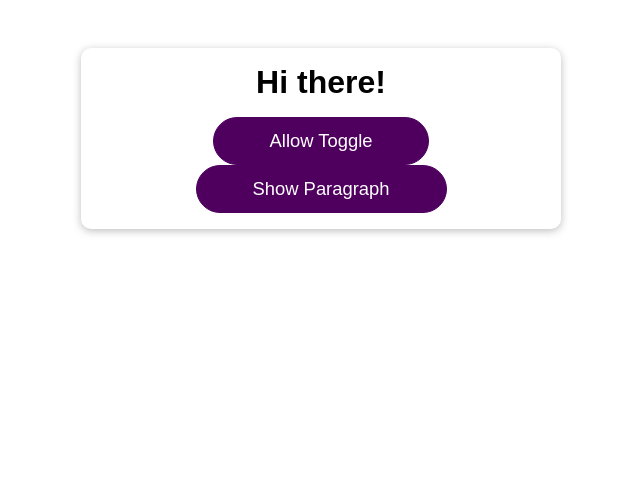
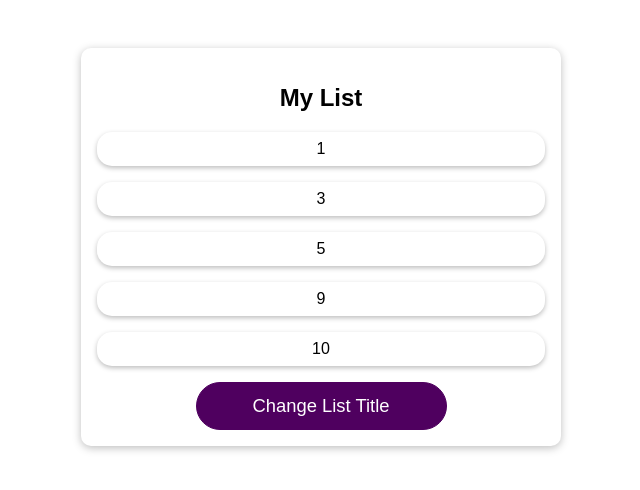
Before and after one commit to farbod-behnam/react-optimization-techniques, a React (Create React App) app: page / in a window 1280 px wide. Shown: the top 490 px of the page, without its empty margins (319-959 px from the left). Built offline with nearby package versions, Linux system fonts and the light colour scheme.

Commit message:
implemente useMemo to improve the performance in DemoList

```diff
--- a/src/App.tsx
+++ b/src/App.tsx
@@ -1,31 +1,28 @@
-import { useCallback, useState } from 'react';
+import { useCallback, useMemo, useState } from 'react';
 import './App.css';
-import DemoOutput from './components/Demo/DemoOutput';
+import DemoList from './components/DemoList/DemoList';
 import Button from './components/UI/Button/Button';
 
 function App() {
-  const [showParagraph, setShowParagraph] = useState<boolean>(false);
-  const [allowToggle, setAllowToggle] = useState<boolean>(false);
 
-  console.log("APP RUNNING");
+  const [listTitle, setListTitle] = useState<string>("My List");
+
+  const changeTitleHandler = useCallback(() => {
+    setListTitle("New Title");
+  }, []);
+
+  const listItems: number[] = useMemo(() => {
+    return [5, 3, 1, 10, 9];
+  }, []);
 
 
-  const toggleParagraphHandler = useCallback( () => {
-    if (allowToggle) {
-      setShowParagraph((prevShowParagraphState) => !prevShowParagraphState);
-    }
-  }, [allowToggle]);
-
-  const allowToggleHandler = () => {
-    setAllowToggle(true);
-  }
-
   return (
-    <div className="app">
-      <h1>Hi there!</h1>
-      <DemoOutput show={showParagraph} />
-      <Button onClick={allowToggleHandler}>Allow Toggle</Button>
-      <Button onClick={toggleParagraphHandler}>Show Paragraph</Button>
+    // before useMemo
+    // <UseCallbackComponent />
+    // after useMemo
+    <div className='app'>
+      <DemoList title={listTitle} items={listItems} />
+      <Button onClick={changeTitleHandler}>Change List Title</Button>
     </div>
   );
 }
--- /dev/null
+++ b/src/components/DemoList/DemoList.module.css
@@ -0,0 +1,12 @@
+.list ul {
+  list-style: none;
+  margin: 0;
+  padding: 0;
+}
+
+.list li {
+  margin: 1rem 0;
+  padding: 0.5rem;
+  box-shadow: 0 2px 5px rgba(0, 0, 0, 0.26);
+  border-radius: 15px;
+}
--- /dev/null
+++ b/src/components/DemoList/DemoList.tsx
@@ -0,0 +1,32 @@
+import React, { useMemo } from 'react'
+
+import classes from "./DemoList.module.css";
+
+interface Props {
+    title: string;
+    items: number[];
+}
+
+function DemoList(props: Props) {
+
+    const sortedList: number[] = useMemo(() => {
+        console.log("Items sorted");
+        return props.items.sort((a, b) => a - b);
+    }, [props.items]);
+
+    console.log("DemoList RUNNING");
+
+
+    return (
+        <div className={classes.list}>
+            <h2>{props.title}</h2>
+            <ul>
+                {sortedList.map((item) => (
+                    <li key={item}>{item}</li>
+                ))}
+            </ul>
+        </div>
+    )
+}
+
+export default React.memo(DemoList);
```
Also changed, not shown: src/components/UseCallbackComponent/UseCallbackComponent.tsx (added, +30 -0 lines).
